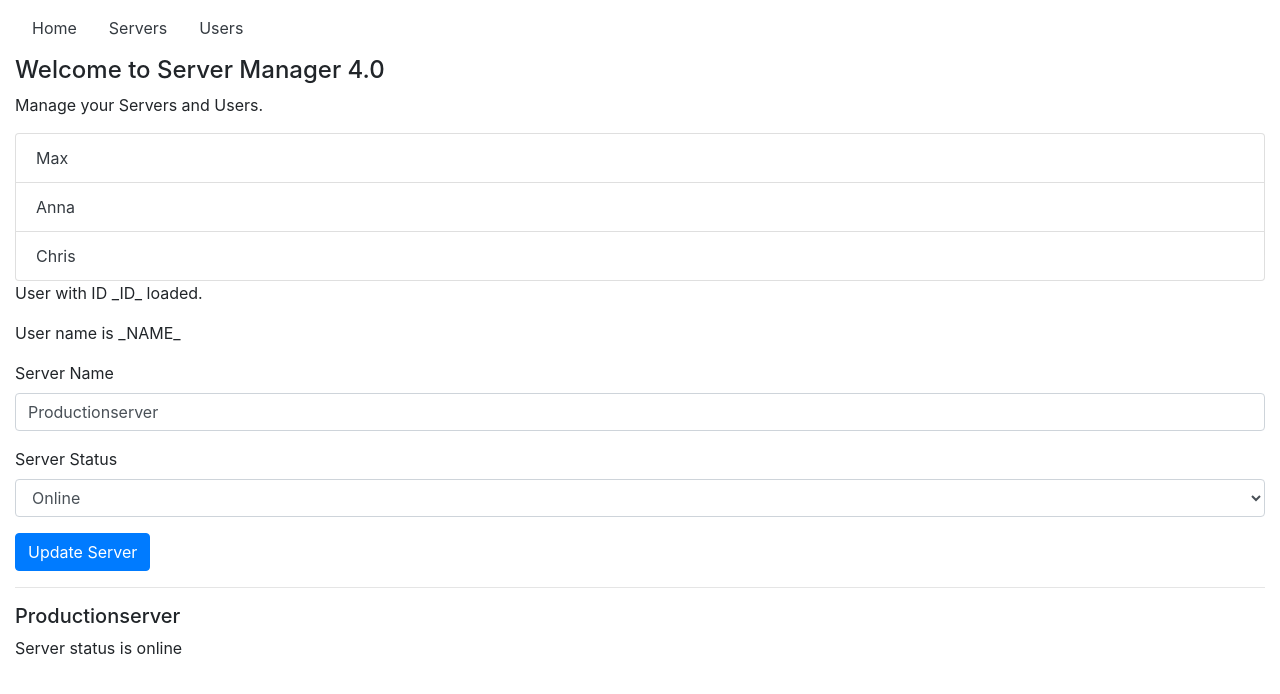
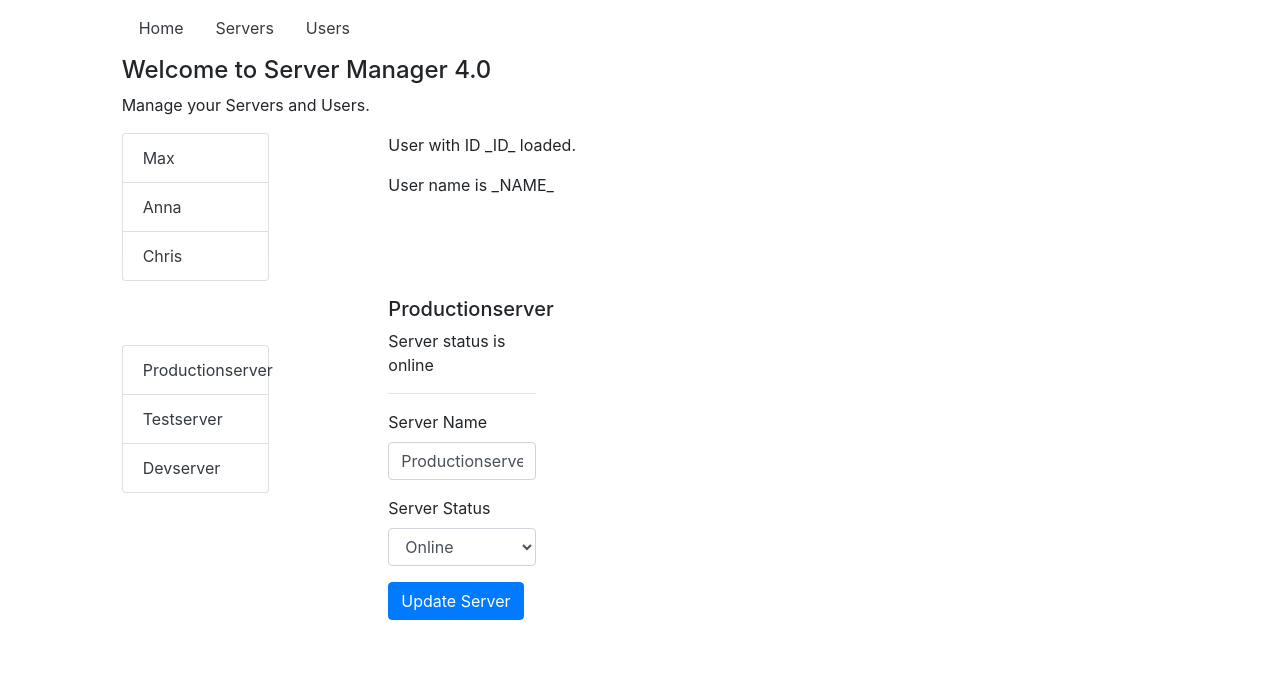
Before and after one commit to Fahad-Md-Kamal/Learning-Angular, an Angular app: page / in a window 1280 px wide. Shown: the top 694 px of the page. Built offline with nearby package versions, Linux system fonts and the light colour scheme.

Commit message:
Project setup done

```diff
--- a/src/app/app.component.html
+++ b/src/app/app.component.html
@@ -1,7 +1,6 @@
 <div class="container-fluid">
     <div class="row">
-        <div class="nav col-lg-12 col-sm-10 col-md-8 col-sm-offset-1 col-md-offset-2">
-        <ul class="navbar nav">
+        <ul class="navbar nav offset-1">
             <li class="nav-item" role="presentation">
                 <a class="nav-link text-dark" href="#">Home</a>
             </li>
@@ -12,20 +11,19 @@
                 <a class="nav-link text-dark" href="#">Users</a>
             </li>
         </ul>
-        </div>
     </div>
     <div class="row">
-        <div class="col-lg-12 col-sm-10 col-md-8 col-sm-offset-1 col-md-offset-2">
+        <div class="col-sm-10 offset-sm-1">
         <app-home></app-home>
         </div>
     </div>
     <div class="row">
-        <div class="col-lg-12 col-sm-10 col-md-8 col-sm-offset-1 col-md-offset-2">
+        <div class="col-sm-10 offset-sm-1">
         <app-users></app-users>
         </div>
     </div>
     <div class="row">
-        <div class="col-lg-12 col-sm-10 col-md-8 col-sm-offset-1 col-md-offset-2">
+        <div class="col-sm-10 offset-sm-1">
         <app-servers></app-servers>
         </div>
     </div>
--- a/src/app/servers/servers.component.html
+++ b/src/app/servers/servers.component.html
@@ -1,18 +1,18 @@
-<div class="row">
-    <div class="col-lg-12 col-sm-4">
+<div class="row my-3">
+    <div class="col-lg-2 col-sm-4 my-5">
       <div class="list-group">
         <a
           href="#"
-          class="list-group-item"
+          class="list-group-item text-dark"
           *ngFor="let server of servers">
           {{ server.name }}
         </a>
       </div>
     </div>
 
-    <div class="col-lg-12 col-sm-4">
+    <div class="col-lg-2 offset-lg-1 col-sm-6">
+      <app-server></app-server>
+      <hr>
       <app-edit-server></app-edit-server>
-      <hr>
-      <app-server></app-server>
     </div>
   </div>
--- a/src/app/servers/servers.component.ts
+++ b/src/app/servers/servers.component.ts
@@ -1,4 +1,5 @@
 import { Component, OnInit } from '@angular/core';
+import { ServersService } from './servers.service';
 
 @Component({
   selector: 'app-servers',
@@ -6,10 +7,12 @@ import { Component, OnInit } from '@angular/core';
   styleUrls: ['./servers.component.css']
 })
 export class ServersComponent implements OnInit {
+  private servers: {id: number, name: string, status: string}[] = [];
 
-  constructor() { }
+  constructor( private serversService: ServersService ) { }
 
   ngOnInit() {
+    this.servers = this.serversService.getServers();
   }
 
 }
--- a/src/app/users/users.component.html
+++ b/src/app/users/users.component.html
@@ -1,5 +1,5 @@
 <div class="row">
-    <div class="col-xl-12 col-sm-4">
+    <div class="col-lg-2 col-sm-4">
       <div class="list-group">
         <a
           href="#"
@@ -9,7 +9,7 @@
         </a>
       </div>
     </div>
-    <div class="col-xl-12 col-sm-4">
+    <div class="col-lg-4 offset-lg-1 col-sm-4">
       <app-user></app-user>
     </div>
   </div>
```
